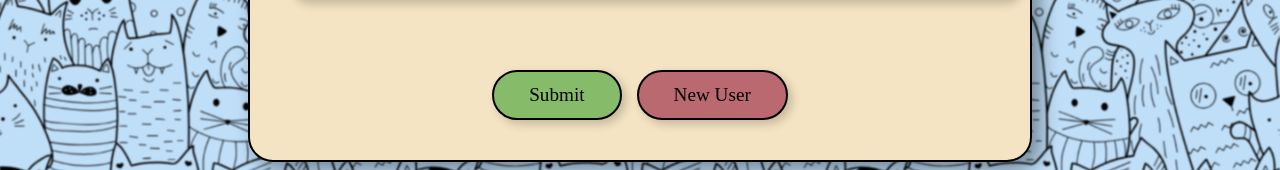
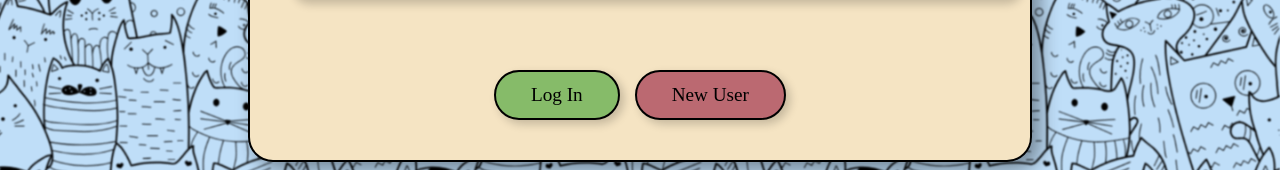
Before and after one commit to mintrgm/KuruKuru-Petto-Shoppu, a React (Create React App) app: page /login in a window 1280 px wide. Shown: the part 586-756 px from the top of the page. Built offline with nearby package versions, Linux system fonts and the light colour scheme.

Commit message:
Update Login.js

```diff
--- a/src/components/Login.js
+++ b/src/components/Login.js
@@ -1,16 +1,28 @@
 import React, { useState } from "react";
 import { useNavigate } from "react-router-dom";
+import { useAuth } from "../App";
+import defaultAvatar from "../assets/avatar.jpeg";
 import "./Login.css";
 
 const Login = () => {
   const [email, setEmail] = useState("");
   const [password, setPassword] = useState("");
+  const { login } = useAuth();
   const navigate = useNavigate();
 
   const handleLogin = (e) => {
     e.preventDefault();
-    console.log("Logging in with", email, password);
-    navigate("/"); // Redirect to home page after login
+
+    const userData = {
+      name: "Saina Maharjan",
+      email,
+      profilePicture: defaultAvatar,
+    };
+
+    login(userData);
+    console.log("User logged in:", userData);
+
+    navigate("/profile");
   };
 
   return (
@@ -25,7 +37,7 @@ const Login = () => {
             onChange={(e) => setEmail(e.target.value)}
             required
           />
-          <p className="email-info">We’ll never share your e-mail with anyone :)</p> {/* Added this line */}
+          <p className="email-info">We’ll never share your e-mail with anyone :)</p>
           <label>PASSWORD</label>
           <input
             type="password"
@@ -34,7 +46,7 @@ const Login = () => {
             required
           />
           <div className="button-container">
-            <button type="submit" className="submit-btn">Submit</button>
+            <button type="submit" className="submit-btn">Log In</button>
             <button type="button" className="new-user-btn" onClick={() => navigate("/signup")}>
               New User
             </button>
```
